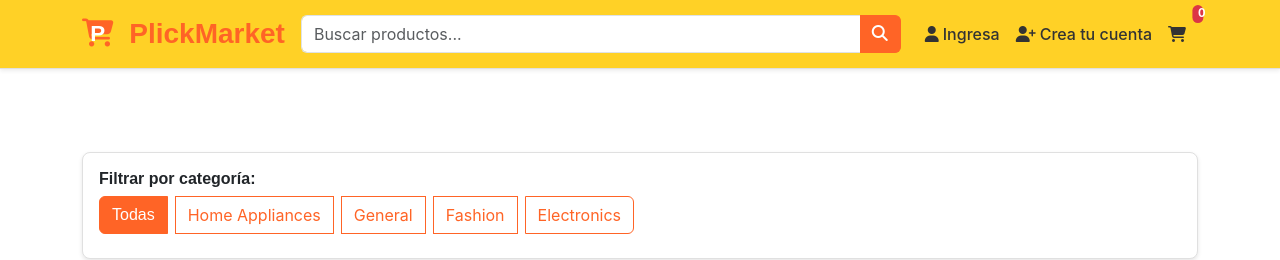
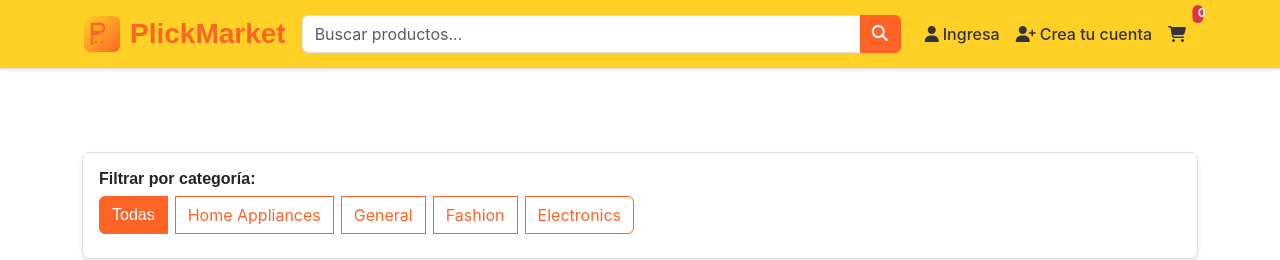
Before and after one commit to Eduard356/PlickMarket, a Flask app: page / in a window 1280 px wide. Shown: the top 260 px of the page. Run offline with Flask 3, Linux system fonts and the light colour scheme.

Commit message:
Update the store's branding with a new, modern logo and consistent styling
Replaces text-based logo with an SVG logo across index.html and product_detail.html, and updates static/css/style.css.

Replit-Commit-Author: Agent
Replit-Commit-Session-Id: e768f921-7272-46bb-af1d-4e9638457cb9
Replit-Commit-Screenshot-Url: https://storage.googleapis.com/screenshot-production-us-central1/89f7c0b0-35ee-4d9a-9ab2-d2e1b4a4c306/2089bbd2-9ff9-4896-828e-c4ee4d83b187.jpg

```diff
--- a/static/css/style.css
+++ b/static/css/style.css
@@ -48,21 +48,18 @@ body {
     color: var(--plick-orange) !important;
 }
 
-/* Logo styles */
-.logo-cart {
-    position: relative;
+/* PlickMarket Logo SVG styles */
+.plick-logo {
+    width: 40px;
+    height: 40px;
     display: inline-block;
+    vertical-align: middle;
 }
 
-.logo-p {
-    position: absolute;
-    top: 50%;
-    left: 50%;
-    transform: translate(-50%, -50%);
+.plick-logo-text {
+    font-family: 'M PLUS 1p', sans-serif;
     font-weight: 700;
-    font-size: 0.8em;
-    color: var(--plick-white);
-    font-family: 'M PLUS 1p', sans-serif;
+    color: var(--plick-orange);
 }
 
 /* Search bar styles */
--- a/templates/index.html
+++ b/templates/index.html
@@ -16,12 +16,23 @@
     <!-- Navigation Bar -->
     <nav class="navbar navbar-expand-lg navbar-light bg-warning fixed-top shadow-sm">
         <div class="container">
-            <a class="navbar-brand fw-bold text-primary fs-3" href="{{ url_for('index') }}">
-                <span class="logo-cart me-2">
-                    <i class="fas fa-shopping-cart"></i>
-                    <span class="logo-p">P</span>
-                </span>
-                PlickMarket
+            <a class="navbar-brand fw-bold fs-3 d-flex align-items-center" href="{{ url_for('index') }}">
+                <svg class="plick-logo me-2" viewBox="0 0 100 100" xmlns="http://www.w3.org/2000/svg">
+                    <defs>
+                        <linearGradient id="logoGradient" x1="0%" y1="0%" x2="100%" y2="100%">
+                            <stop offset="0%" style="stop-color:#FFD126;stop-opacity:1" />
+                            <stop offset="100%" style="stop-color:#FF6426;stop-opacity:1" />
+                        </linearGradient>
+                    </defs>
+                    <!-- Background rounded rectangle -->
+                    <rect x="5" y="5" width="90" height="90" rx="15" ry="15" fill="url(#logoGradient)"/>
+                    <!-- P letter with cart design -->
+                    <path d="M25 25 L25 75 M25 25 L45 25 Q55 25 55 35 Q55 45 45 45 L25 45 M25 50 L40 50" stroke="#FF6426" stroke-width="6" stroke-linecap="round" stroke-linejoin="round" fill="none"/>
+                    <!-- Cart wheels -->
+                    <circle cx="35" cy="70" r="3" fill="#FF6426"/>
+                    <circle cx="50" cy="70" r="3" fill="#FF6426"/>
+                </svg>
+                <span class="plick-logo-text">PlickMarket</span>
             </a>
 
             <button class="navbar-toggler" type="button" data-bs-toggle="collapse" data-bs-target="#navbarNav">
@@ -146,11 +157,19 @@
         <div class="container">
             <div class="row">
                 <div class="col-md-4 mb-3">
-                    <h5 class="fw-bold text-primary">
-                        <span class="logo-cart me-2">
-                            <i class="fas fa-shopping-cart"></i>
-                            <span class="logo-p">P</span>
-                        </span>
+                    <h5 class="fw-bold text-primary d-flex align-items-center">
+                        <svg class="plick-logo me-2" style="width: 30px; height: 30px;" viewBox="0 0 100 100" xmlns="http://www.w3.org/2000/svg">
+                            <defs>
+                                <linearGradient id="footerLogoGradient" x1="0%" y1="0%" x2="100%" y2="100%">
+                                    <stop offset="0%" style="stop-color:#FFD126;stop-opacity:1" />
+                                    <stop offset="100%" style="stop-color:#FF6426;stop-opacity:1" />
+                                </linearGradient>
+                            </defs>
+                            <rect x="5" y="5" width="90" height="90" rx="15" ry="15" fill="url(#footerLogoGradient)"/>
+                            <path d="M25 25 L25 75 M25 25 L45 25 Q55 25 55 35 Q55 45 45 45 L25 45 M25 50 L40 50" stroke="#FF6426" stroke-width="6" stroke-linecap="round" stroke-linejoin="round" fill="none"/>
+                            <circle cx="35" cy="70" r="3" fill="#FF6426"/>
+                            <circle cx="50" cy="70" r="3" fill="#FF6426"/>
+                        </svg>
                         PlickMarket
                     </h5>
                     <p class="text-muted">All in Pick - Tu tienda online de confianza</p>
```
Also changed, not shown: templates/product_detail.html (+17 -6 lines), attached_assets/Captura de pantalla 2025-05-02 120751_1750044919974.png (added), attached_assets/Captura de pantalla 2025-05-02 120815_1750044919973.png (added), attached_assets/Captura de pantalla 2025-05-02 120835_1750044919972.png (added), attached_assets/Captura de pantalla 2025-05-02 120852_1750044919971.png (added), attached_assets/Captura de pantalla 2025-05-02 120908_1750044919970.png (added), attached_assets/Captura de pantalla 2025-05-02 120923_1750044919969.png (added), attached_assets/Captura de pantalla 2025-05-02 121522_1750044919968.png (added), attached_assets/Captura de pantalla 2025-05-02 121746_1750044919967.png (added).
